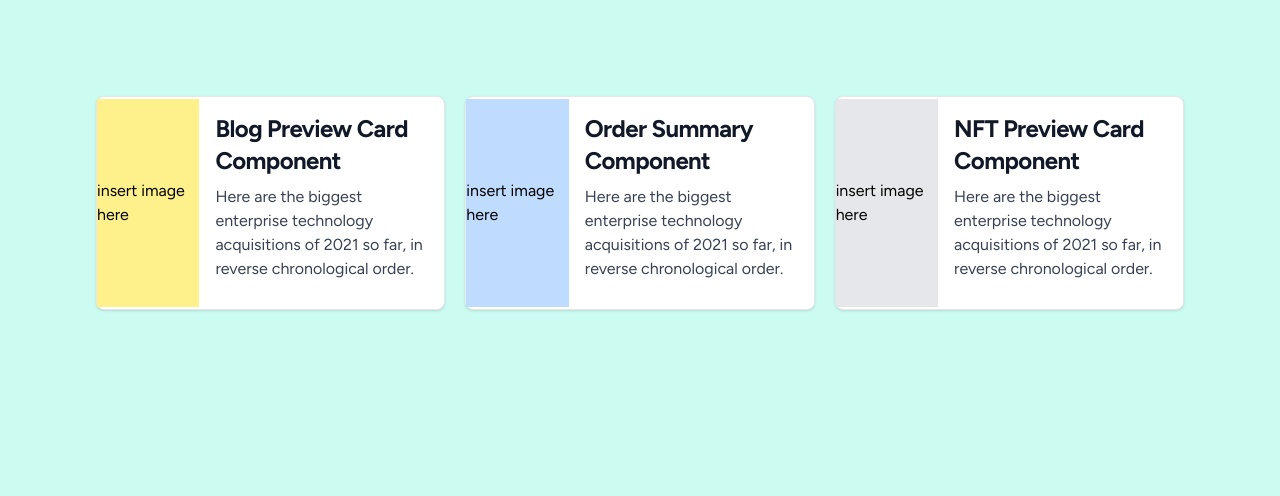
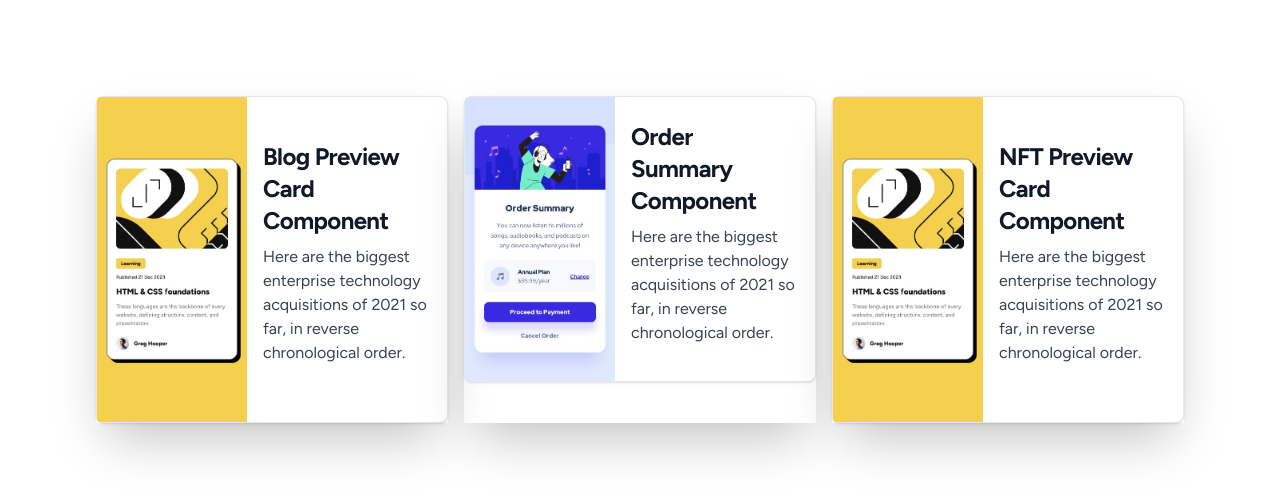
Before and after one commit to radeau/blog-preview-card, a Next.js app: page / in a window 1280 px wide. Shown: the top 496 px of the page. Built offline with nearby package versions, Linux system fonts and the light colour scheme.

Commit message:
Build: update styles

```diff
--- a/app/blog-preview-card/page.tsx
+++ b/app/blog-preview-card/page.tsx
@@ -2,7 +2,7 @@ import Card from "../components/Card";
 
 export default function Home() {
   return (
-    <main className="flex min-h-screen flex-col items-center justify-between p-24">
+    <main className="flex min-h-screen flex-col items-center justify-between p-24 bg-yellow-card">
      <div className="flex mx-4 ">
       <Card />
      </div>
--- a/app/globals.css
+++ b/app/globals.css
@@ -17,7 +17,13 @@
 }
 
 body {
-  background: hsl(47, 88%, 63%);
+  /* background: hsl(47, 88%, 63%); */
+  background: #fff ;
+  /* background:
+      linear-gradient(rgba(255,255,255,.5), rgba(32, 180, 89, 0.5)),
+      url('noise.svg');
+       */
+
 }
 
 @layer utilities {
--- a/app/page.tsx
+++ b/app/page.tsx
@@ -1,35 +1,37 @@
 import Image from "next/image";
-import blogComponent from "../design/blog-preview-card/blog-preview-card.png";
+import blogComponent from "../design/blog-preview-card/mobile-design.jpg";
 import orderSummary from "../design/order-summary-component/mobile-design.jpg";
+import Card from "./components/Card";
 
 export default function BlogPreview() {
   return (
-    <main className="flex min-h-screen flex-col items-center justify-between p-24 bg-teal-100">
-      <div className="flex">
-        <div className="flex-auto w-2/4">
+    <main className="flex min-h-screen flex-col items-center justify-between p-24  ">
+      <div className="flex ">
+        <div className="flex-auto w-2/4 shadow-2xl">
           <a href="/blog-preview-card" className="flex flex-col items-center bg-white border border-gray-200 rounded-lg shadow md:flex-row md:max-w-xl hover:bg-gray-100 dark:border-gray-700 dark:bg-gray-800 dark:hover:bg-gray-700">
-            {/* <Image src={blogComponent} alt="blog preview card component" height={40} className="w-full rounded-xl"/> */}
-            <div className="w-full bg-yellow-200 py-20">insert image here</div>
+            <Image src={blogComponent} alt="blog preview card component" height={150} width={150} className="rounded-l" unoptimized />
+            {/* <div className="w-full bg-yellow-200 py-20">insert image here</div> */}
             <div className="flex flex-col justify-between p-4 leading-normal">
                 <h5 className="mb-2 text-2xl font-bold tracking-tight text-gray-900 dark:text-white">Blog Preview Card Component</h5>
                 <p className="mb-3 font-normal text-gray-700 dark:text-gray-400">Here are the biggest enterprise technology acquisitions of 2021 so far, in reverse chronological order.</p>
             </div>
           </a>
         </div>
-        <div className="flex-auto w-2/4 mx-5">
+        <div className="flex-auto w-2/4 mx-4 shadow-2xl">
           <a href="/order-summary-component" className="flex flex-col items-center bg-white border border-gray-200 rounded-lg shadow md:flex-row md:max-w-xl hover:bg-gray-100 dark:border-gray-700 dark:bg-gray-800 dark:hover:bg-gray-700">
-            {/* <Image src={orderSummary} alt="order summary component" height={40} className="w-full rounded-xl"/> */}
-            <div className="w-full h-fit bg-blue-200 py-20">insert image here</div>
+            <Image src={orderSummary} alt="order summary component" height={150} width={150} className="rounded-l" unoptimized/>
+            {/* <div className="w-full h-fit bg-blue-200 py-20">insert image here</div> */}
             <div className="flex flex-col justify-between p-4 leading-normal">
                 <h5 className="mb-2 text-2xl font-bold tracking-tight text-gray-900 dark:text-white">Order Summary Component</h5>
                 <p className="mb-3 font-normal text-gray-700 dark:text-gray-400">Here are the biggest enterprise technology acquisitions of 2021 so far, in reverse chronological order.</p>
             </div>
           </a>
         </div>
-        <div className="flex-auto w-2/4">
+        <div className="flex-auto w-2/4 shadow-2xl">
           <a href="#" className="flex flex-col items-center bg-white border border-gray-200 rounded-lg shadow md:flex-row md:max-w-xl hover:bg-gray-100 dark:border-gray-700 dark:bg-gray-800 dark:hover:bg-gray-700">
             {/* <Image src={blogComponent} alt="blog preview card component" className="w-full rounded-xl"/> */}
-            <div className="w-full bg-gray-200 py-20">insert image here</div>
+            {/* <div className="w-full bg-gray-200 py-20">insert image here</div> */}
+            <Image src={blogComponent} alt="blog preview card component" height={150} width={150} className="rounded-l" unoptimized />
             <div className="flex flex-col justify-between p-4 leading-normal">
                 <h5 className="mb-2 text-2xl font-bold tracking-tight text-gray-900 dark:text-white">NFT Preview Card Component</h5>
                 <p className="mb-3 font-normal text-gray-700 dark:text-gray-400">Here are the biggest enterprise technology acquisitions of 2021 so far, in reverse chronological order.</p>
--- a/next.config.js
+++ b/next.config.js
@@ -1,3 +1,3 @@
-module.exports = {
-    output: 'export',
-  };
+// module.exports = {
+//     output: 'export',
+//   };
--- a/tailwind.config.ts
+++ b/tailwind.config.ts
@@ -17,6 +17,7 @@ const config: Config = {
         '4xl': '15px 15px 0 rgba(0, 0, 0, 1)'
       },
       colors: {
+        "yellow-card": "hsl(47, 88%, 63%)",
         "pale-blue": "hsl(225, 100%, 94%)",
         "bright-blue": "hsl(245, 75%, 52%)",
         "very-pale-blue": "hsl(225, 100%, 98%)",
```
Also changed, not shown: app/noise.svg (added).
